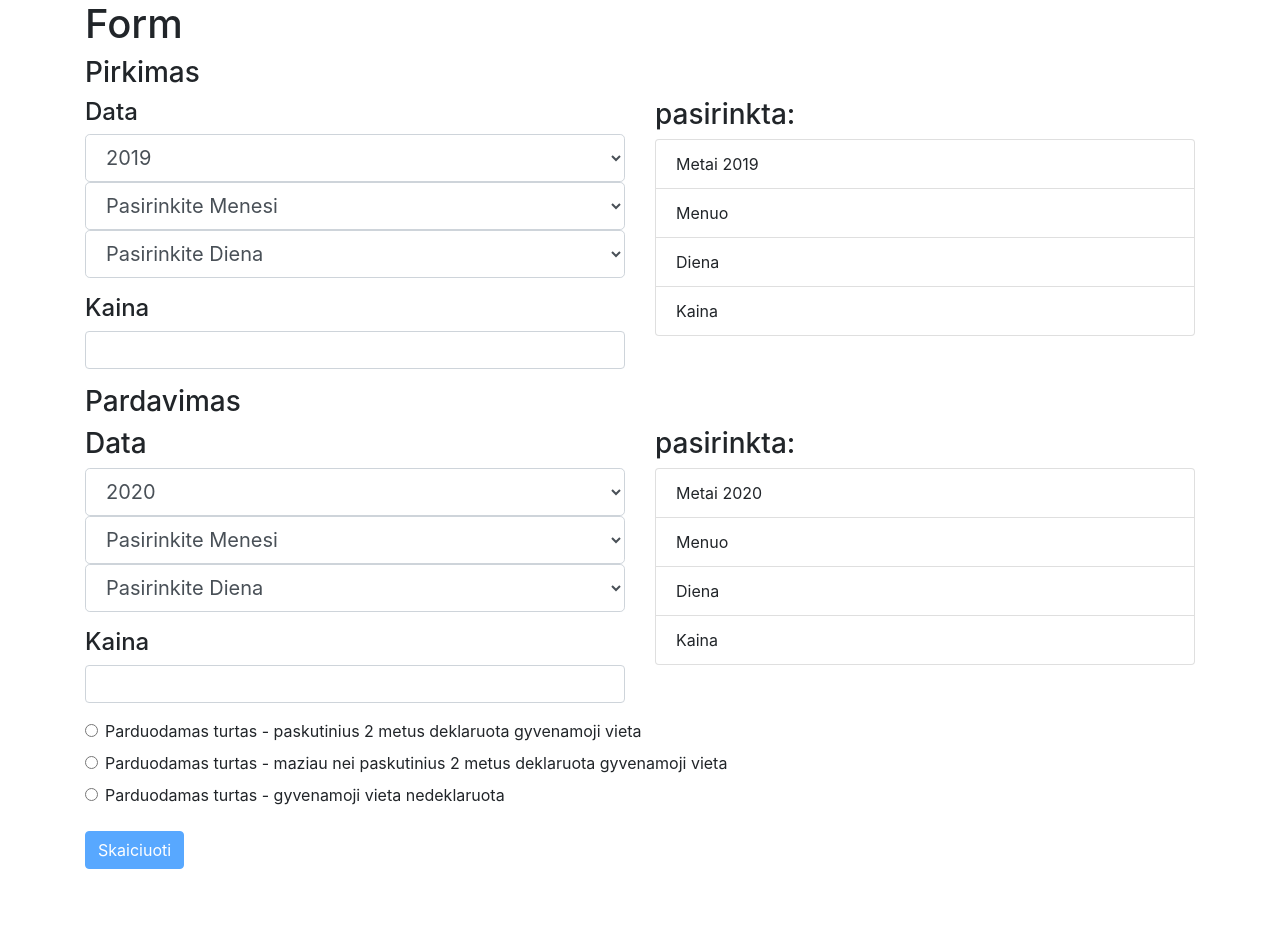
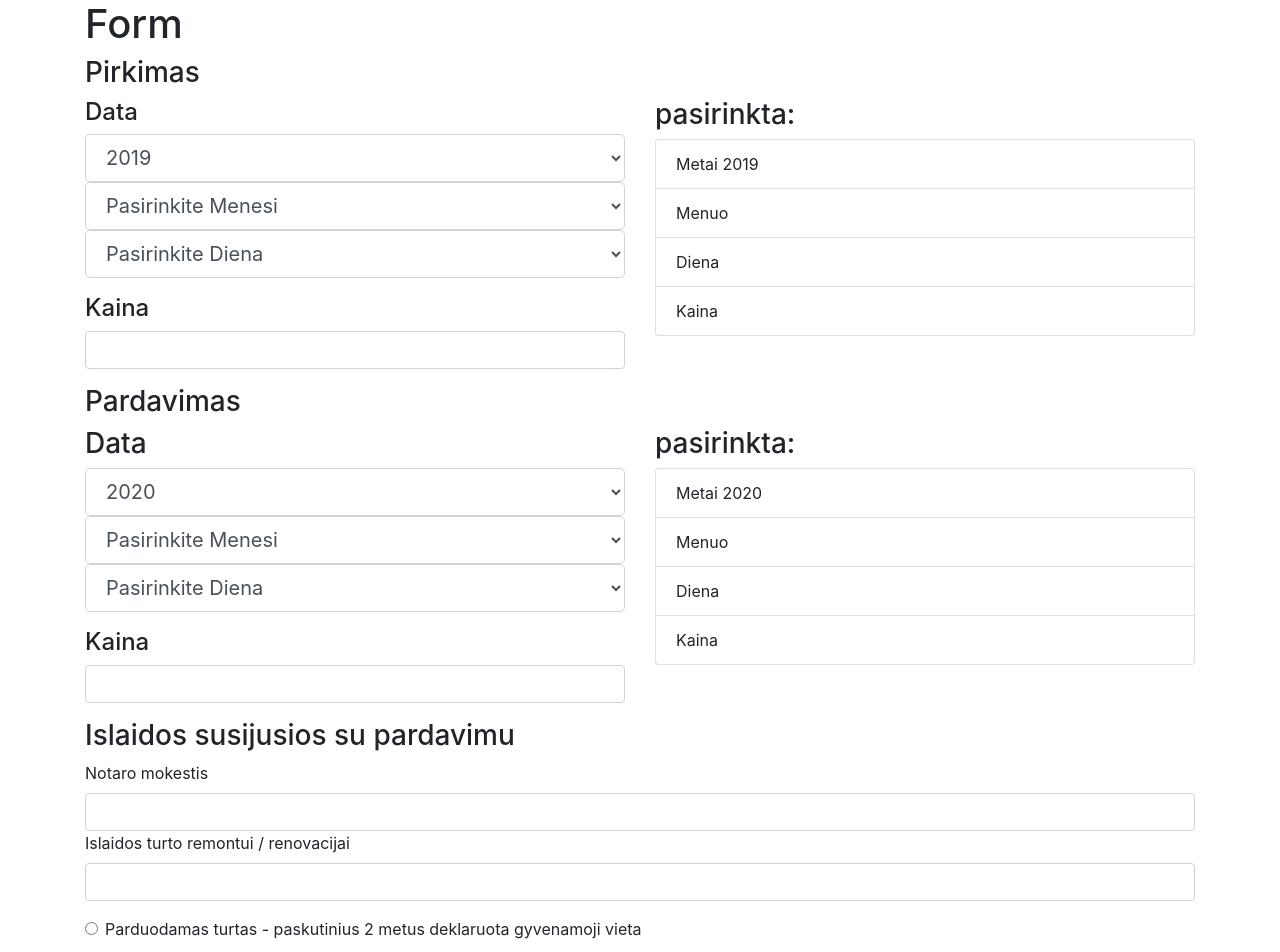
Before and after one commit to horolug/nt-duk, a React (Create React App) app: page / in a window 1280 px wide. Shown: the top 952 px of the page. Before the commit the page ends 885 px from the top, so only its background shows below. Built offline with nearby package versions, Linux system fonts and the light colour scheme.

Commit message:
Adding component to handle  sale related expense input  (markup only)

```diff
--- /dev/null
+++ b/src/Components/Expenses/expenses.js
@@ -0,0 +1,31 @@
+import React from 'react';
+
+class Expenses extends React.Component {
+
+  constructor(props) {
+    super(props);
+  }
+
+  render() {
+    return (
+      <div className="form-group">
+        <h3> Islaidos susijusios su pardavimu </h3>
+
+        <label>Notaro mokestis</label>
+        <input
+          type="number"
+          name="purchasePrice"
+          className="form-control"/>
+
+        <label>Islaidos turto remontui / renovacijai</label>
+        <input
+          type="number"
+          name="purchasePrice"
+          className="form-control"/>
+      </div>
+    );
+  }
+
+}
+
+export default Expenses;
--- a/src/Components/Form/form.js
+++ b/src/Components/Form/form.js
@@ -3,6 +3,7 @@ import moment from 'moment'
 import business from 'moment-business';
 import helpers from '../Helpers/helpers'
 import DateBlock from '../DateBlock/dateBlock'
+import Expenses from '../Expenses/expenses'
 import OptionList from '../OptionList/optionList'
 import Summary from '../Summary/summary'
 
@@ -27,6 +28,7 @@ class Form extends React.Component {
       timeDiff: "",
       priceDiff: "",
       taxAmount: "Moketi nereikia",
+      notaryFee: "",
       taxDueDate: "",
       taxReportDueDate: ""
     };
@@ -276,7 +278,7 @@ class Form extends React.Component {
             price={this.state.sellPrice}
           />
         </div>
-
+        <Expenses />
         <div className="form-group">
           <div className="form-check">
             <input className="form-check-input"
```
